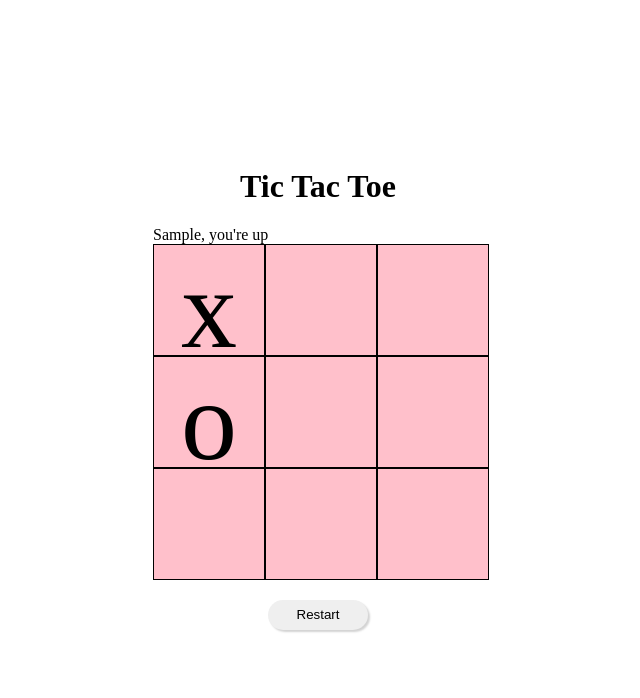
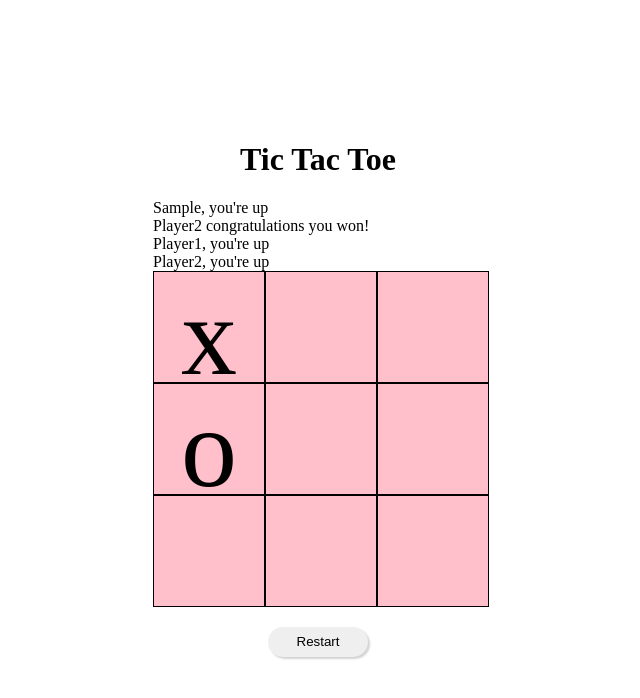
Before and after one commit to acciojob/tictactoe-imsunokdir, a website: page main.html in a window 1280 px wide. Both pictures are taken after typing "Sample", "Sample" into the empty fields and a click on the button "start game". Shown: the whole page, without its empty margins (322-962 px from the left). Drawn offline with Linux system fonts and the light colour scheme.

Commit message:
created a submission

```diff
--- a/main.html
+++ b/main.html
@@ -21,11 +21,11 @@
 		  </div>
 		  <div class="main-box" >
 			  <h1 style="text-align:center">Tic Tac Toe</h1>
-			  <!-- <h1 class ="message" id="message">Player1 congratulations you won!</h1>
-			  <h1 class ="message" id="message">Player2 congratulations you won!</h1>
-			  <h2 class ="message" id="message">Player1, you're up</h2>
-			  <h2 class ="message" id="message">Player2, you're up</h2> -->
-			  <div class="message" id="message"></div>
+			  <div class ="message" id="message">Player1 congratulations you won!</div>
+			  <div class ="message" id="message">Player2 congratulations you won!</div>
+			  <div class ="message" id="message">Player1, you're up</div>
+			  <div class ="message" id="message">Player2, you're up</div>
+			  <!-- <div class="message" id="message"></div> -->
 
 			  <div class="boxes" id="boxes">
 				  <div class="box" id="1">x</div>
```
